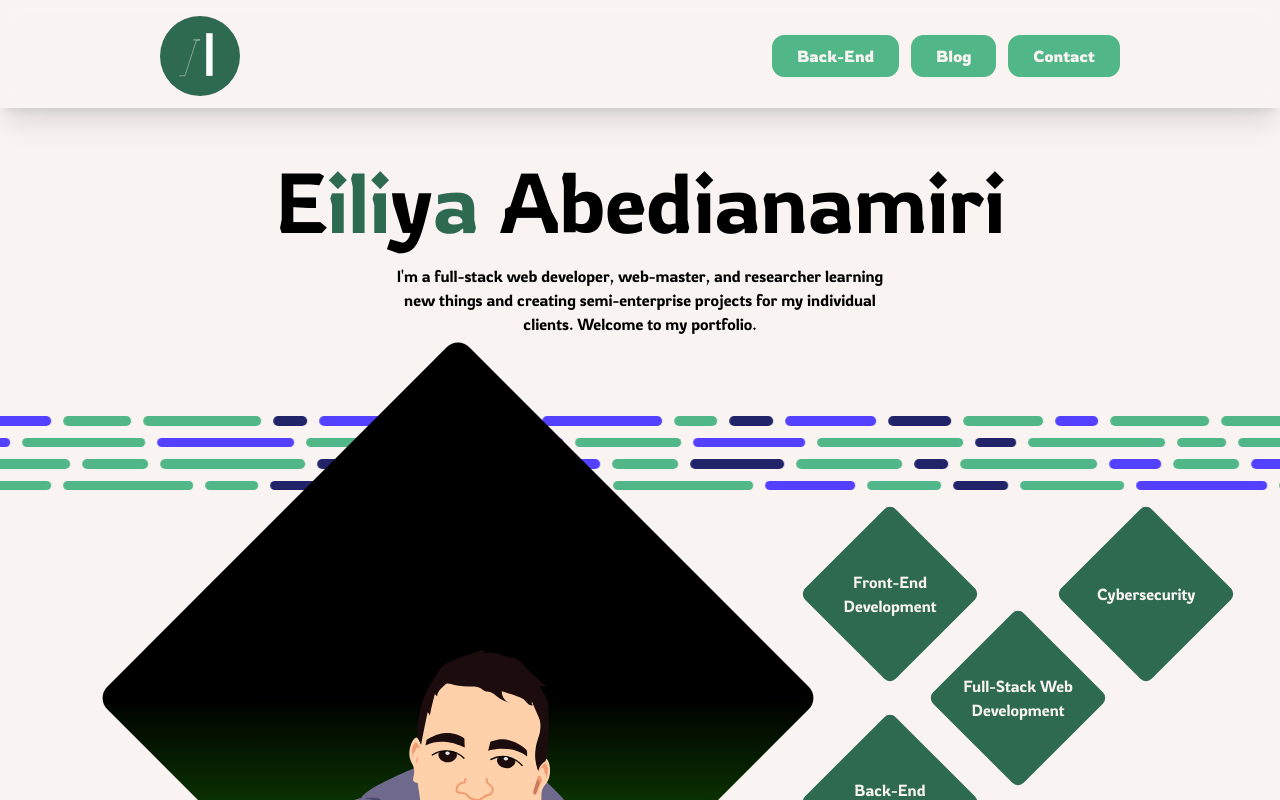
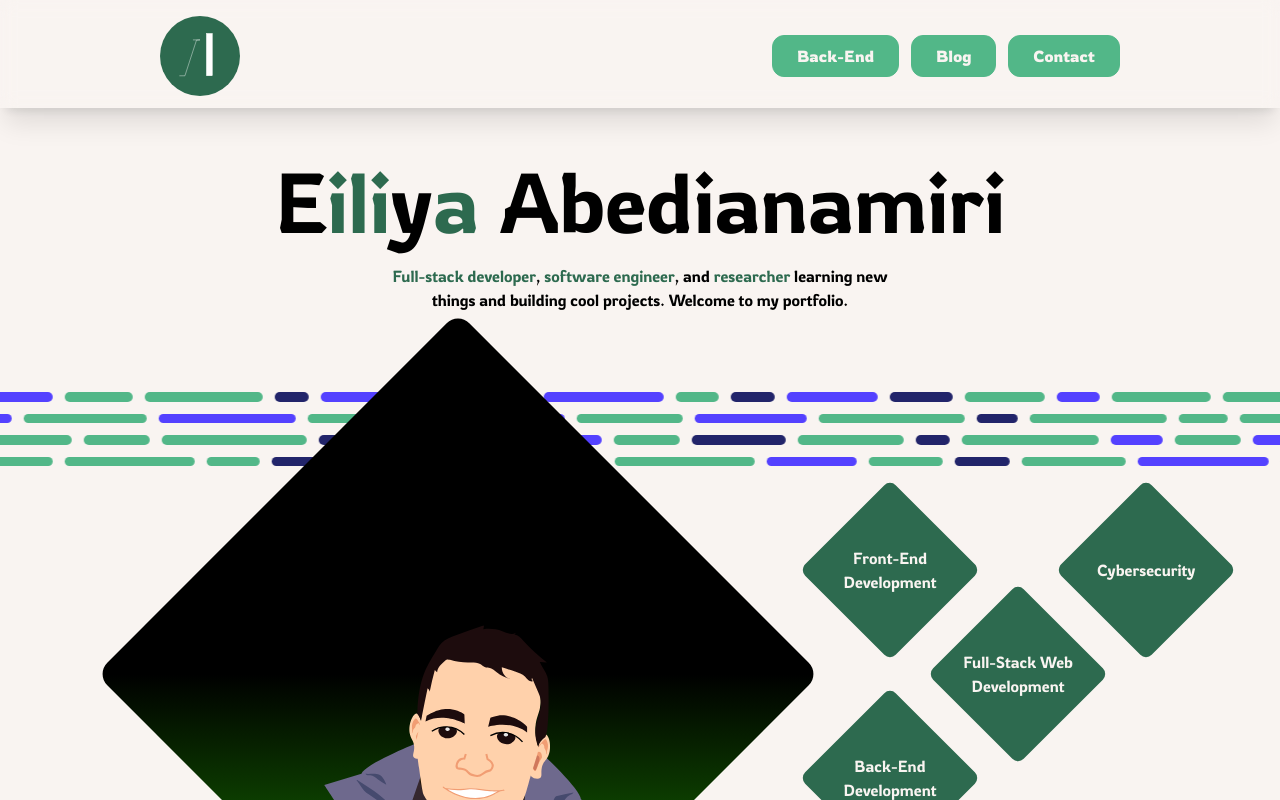
Before and after one commit to iliaamiri/iliabedian-portfolio, a Next.js app: page / in a window 1280 px wide. Shown: the top 800 px of the page. Built offline with nearby package versions, Linux system fonts and the light colour scheme.

Commit message:
change the description

```diff
--- a/src/app/layout.tsx
+++ b/src/app/layout.tsx
@@ -9,8 +9,8 @@ export const metadata: Metadata = {
         url: 'https://iliaabedian.com',
     },
     applicationName: "Ilia Abedian's Portfolio and Blog",
-    keywords: ['ilia', 'eiliya', 'abedianamiri', 'abedian', 'portfolio', 'blog', 'developer', 'software'],
-    description: 'I\'m a full-stack web developer, web-master, and researcher learning new things and creating semi-enterprise projects for my individual clients.',
+    keywords: ['ilia', 'eiliya', 'abedianamiri', 'abedian', 'portfolio', 'blog', 'developer', 'software engineer'],
+    description: 'Full-stack developer, software engineer, and researcher learning new things and building cool projects. Welcome to my portfolio.',
     icons: {
         icon: '/assets/logo/circle-cream.svg',
     },
--- a/src/app/page.tsx
+++ b/src/app/page.tsx
@@ -19,8 +19,7 @@ export default function Home() {
                     E<span className={`text-[#2D6A4F]`}>ili</span>y<span className={`text-[#2D6A4F]`}>a</span> Abedianamiri
                 </h1>
                 <p className={'md:w-5/12'}>
-                    {/* eslint-disable-next-line react/no-unescaped-entities */}
-                    I'm a full-stack web developer, web-master, and researcher learning new things and creating semi-enterprise projects for my individual clients. Welcome to my portfolio.
+                    <span className={`text-[#2D6A4F]`}>Full-stack developer</span>, <span className={`text-[#2D6A4F]`}>software engineer</span>, and <span className={`text-[#2D6A4F]`}>researcher</span> learning new things and building cool projects. Welcome to my portfolio.
                 </p>
             </div>
 
```
